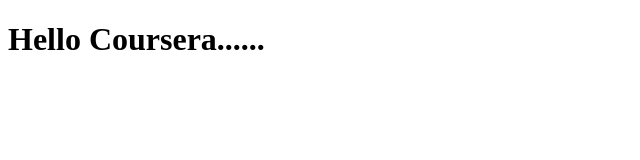
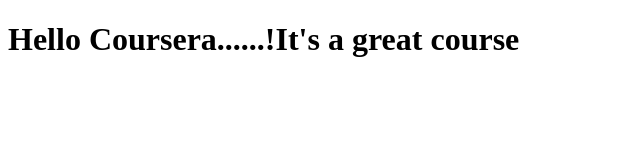
Before and after one commit to Dipak006/Coursera_test, a plain HTML site: page site/Index.html in a window 1280 px wide. Shown: the whole page, without its empty margins (0-640 px from the left). Drawn offline with Linux system fonts and the light colour scheme.

Commit message:
Small Change.

```diff
--- a/site/Index.html
+++ b/site/Index.html
@@ -4,6 +4,6 @@
 	<title>Hello coursera</title>
 </head>
 <body>
-<h1>Hello Coursera......</h1>
+<h1>Hello Coursera......!It's a great course</h1>
 </body>
 </html>
```
